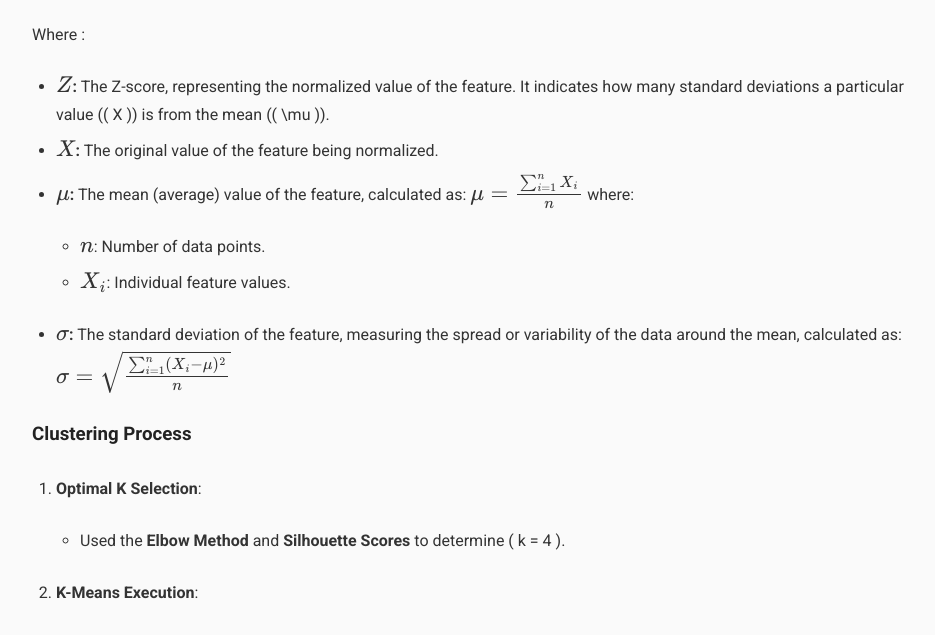
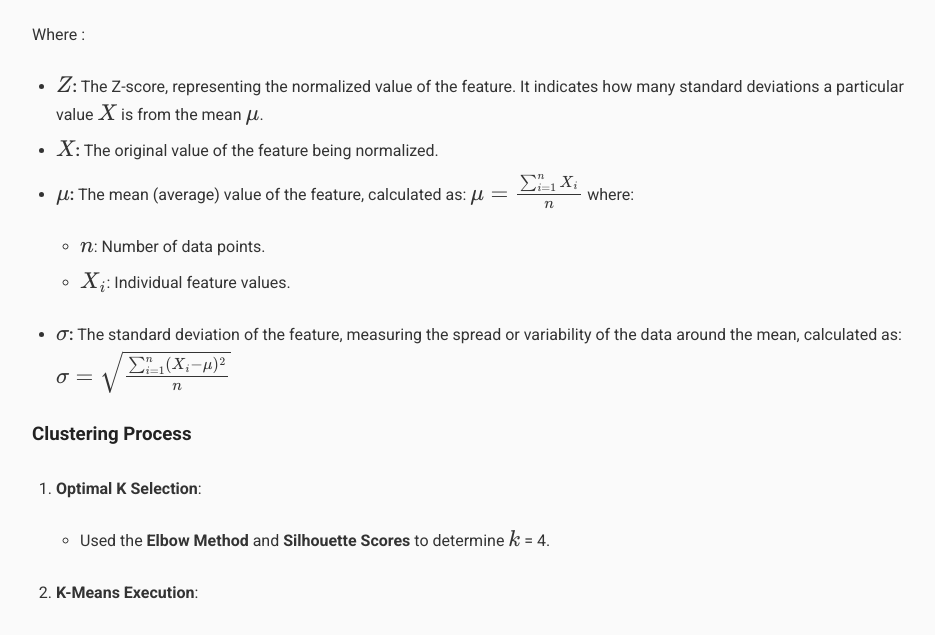
Before and after one commit to vishrut-b/clustering-analysis-of-online-retail-data, a Jekyll site: the page built from index.md, in a window 1280 px wide and 900 px high, scrolled down 4829 px. Shown: the part 183-818 px from the top of the window, without its empty margins (158-1093 px from the left). Built offline with Jekyll 4.4.1, drawn with Linux system fonts in a browser that asks for light colours.

```diff
--- a/index.md
+++ b/index.md
@@ -141,7 +141,7 @@ EDA involved:
   $$
 
 Where :
-- **$Z$:** The Z-score, representing the normalized value of the feature. It indicates how many standard deviations a particular value (\( X \)) is from the mean (\( \mu \)).
+- **$Z$:** The Z-score, representing the normalized value of the feature. It indicates how many standard deviations a particular value $X$ is from the mean $\mu$.
 - **$X$:** The original value of the feature being normalized.
 - **$\mu$:** The mean (average) value of the feature, calculated as:
   $$
@@ -158,7 +158,7 @@ Where :
 
 ### Clustering Process
 1. **Optimal K Selection**:
-   - Used the **Elbow Method** and **Silhouette Scores** to determine \( k = 4 \).
+   - Used the **Elbow Method** and **Silhouette Scores** to determine $k$ = 4.
 
 2. **K-Means Execution**:
    - Clustered scaled data into four segments.
```
